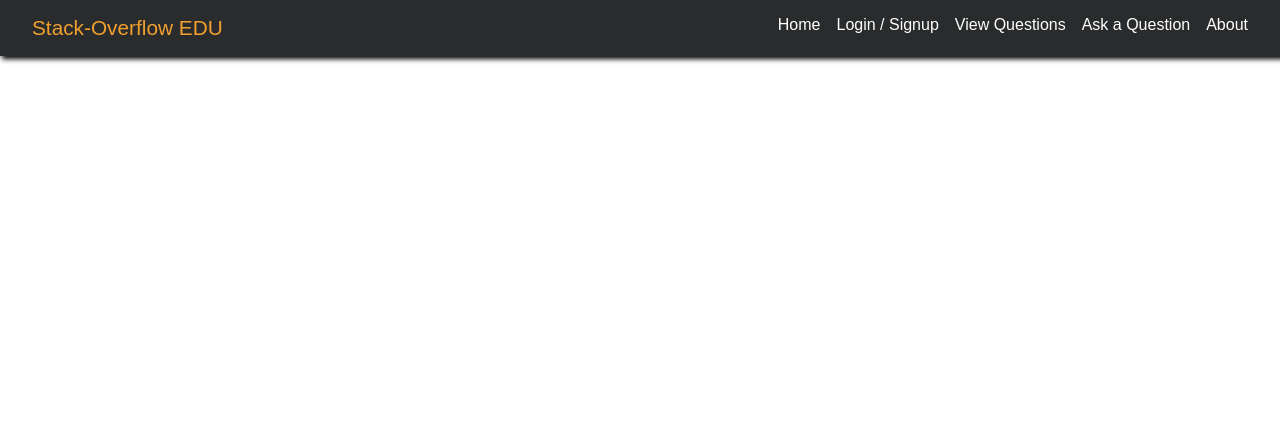
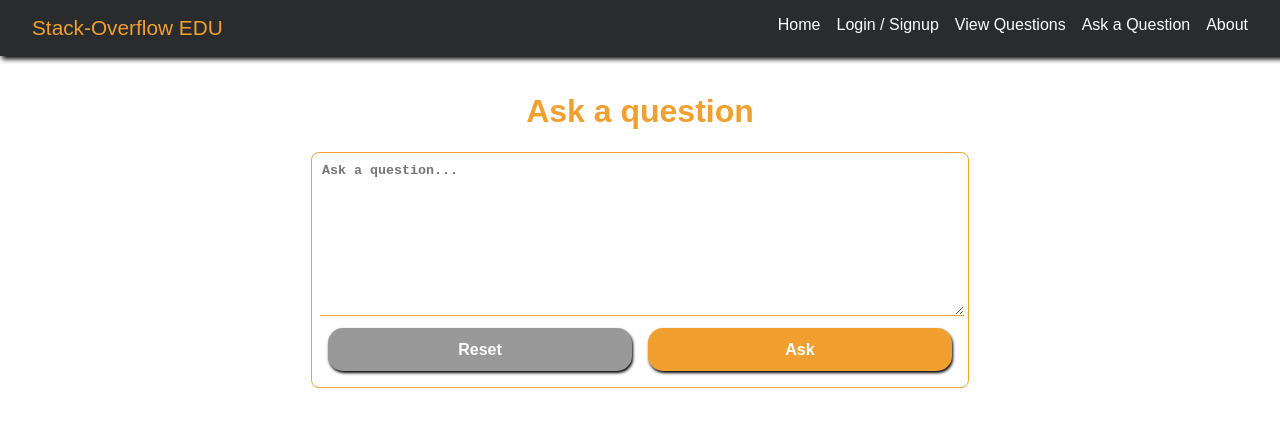
Before and after one commit to Paul-Owori/Stack_Overflow_EDU_1.2, a plain HTML site: page html/ask-question.html in a window 1280 px wide. Drawn offline with Linux system fonts and the light colour scheme.

Commit message:
Completed ask-question page

```diff
--- a/html/ask-question.html
+++ b/html/ask-question.html
@@ -44,7 +44,16 @@
     </header>
 
     <!-- Content -->
-    <div id="contentContainer"></div>
+    <div id="contentContainer">
+        <h1>Ask a question</h1>
+        <form id="questionWrapper">
+            <textarea name="question" id="question" cols="30" rows="10" placeholder="Ask a question..."></textarea>
+            <span id="buttonContainer">
+                <button type="reset" value="reset" class="ask-btn" id="resetBtn">Reset</button>
+                <button type="submit" value="submit" class="ask-btn" id="askBtn">Ask</button>
+            </span>
+        </form>
+    </div>
 
 
 </body>
--- a/stylesheets/base.css
+++ b/stylesheets/base.css
@@ -28,11 +28,18 @@ button {
     cursor: pointer;
 }
 
+button:focus,
+button:active {
+    outline: none;
+    background: #ff9501;
+
+}
+
 input {
     padding: 0.5rem;
     border: 1px solid gray;
     border-radius: 5px;
-    margin: 1.2rem;
+    margin: 1.1rem;
     font-weight: bold;
 }
 
@@ -45,3 +52,15 @@ h3 {
 p {
     text-align: justify;
 }
+
+textarea {
+    border: none;
+    font-weight: bold;
+    width: 100%
+}
+
+textarea:focus,
+textarea:active {
+    border: none;
+    outline: none;
+}
--- a/stylesheets/themes/ask-question-page.css
+++ b/stylesheets/themes/ask-question-page.css
@@ -0,0 +1,52 @@
+#contentContainer {
+    text-align: center;
+}
+
+#questionWrapper {
+    border: 1px solid #f1a02f;
+    border-radius: 8px;
+    width: 80%;
+    padding: 0.5rem 0.5rem 0.5rem 0.5rem;
+    position: relative;
+    margin: 0.5rem auto 0.5rem auto;
+}
+
+textarea {
+    border-bottom: 1px solid #f1a02f;
+}
+
+textarea:focus {
+    border-bottom: 1px solid #f1a02f;
+}
+
+#buttonContainer {
+    display: flex;
+    justify-content: space-between;
+    margin: 0rem 0rem 0rem 0rem;
+
+}
+
+.ask-btn {
+    flex: 4;
+    margin: 0.5rem 0.5rem 0.5rem 0.5rem
+}
+
+#resetBtn {
+    background: #999999
+}
+
+#resetBtn:focus,
+#resetBtn:active {
+    background: #6d6c6c
+}
+
+/* Values that will change on smaller screen sizes */
+@media screen and (max-width: 960px) {
+    #buttonContainer {
+        flex-direction: column;
+    }
+
+    .ask-btn {
+        margin: 0.5rem auto 0.5rem auto;
+    }
+}
```
